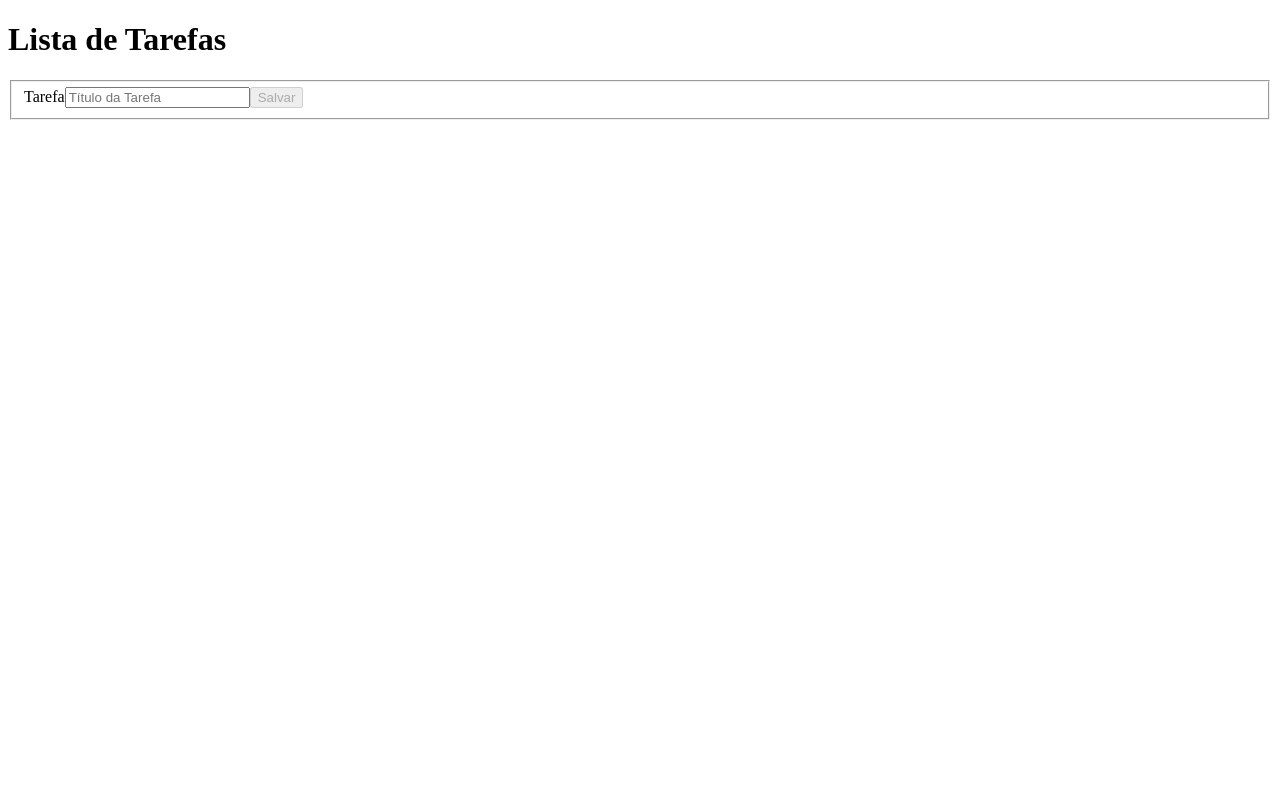
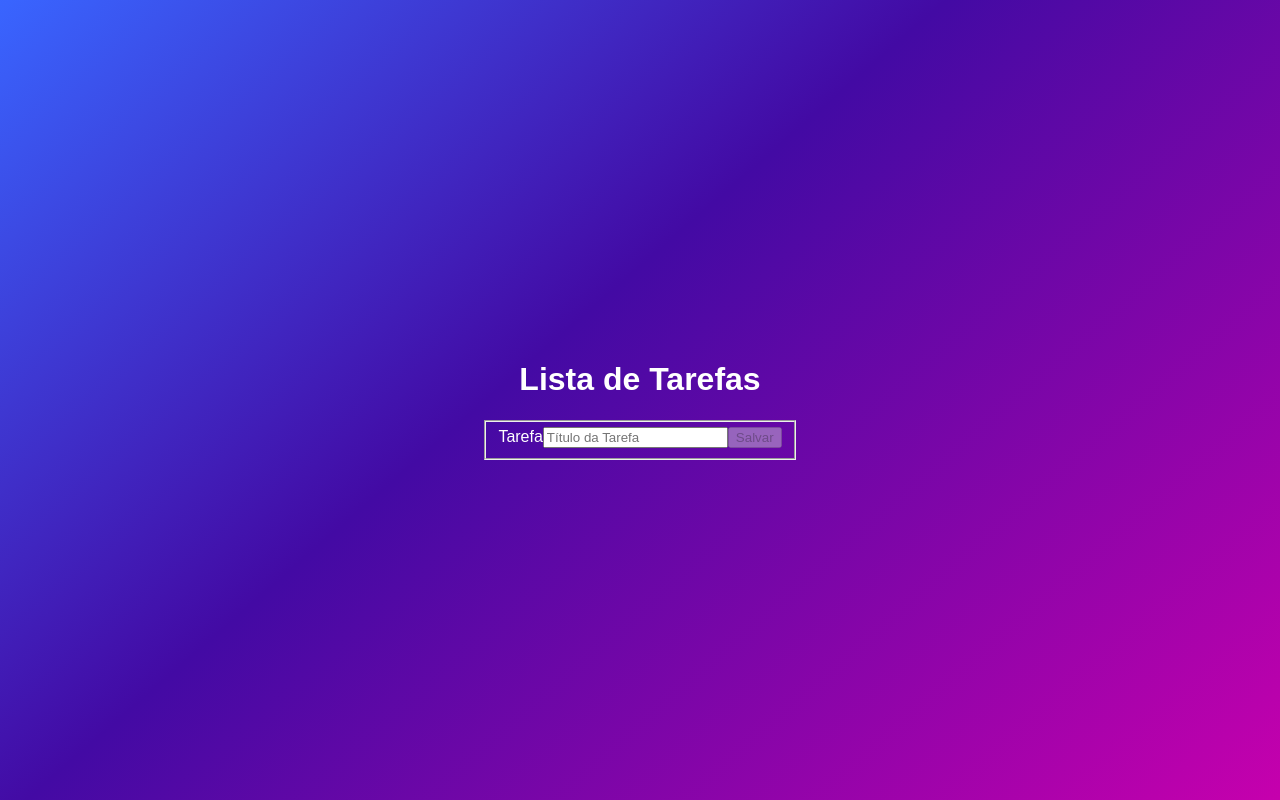
Before and after one commit to gabrielbugarelli/todo-app-angular, an Angular app: page / in a window 1280 px wide. Built offline with nearby package versions, Linux system fonts and the light colour scheme.

Commit message:
feat: global styles

```diff
--- a/src/styles.css
+++ b/src/styles.css
@@ -1 +1,14 @@
-/* You can add global styles to this file, and also import other style files */
+body {
+  height: 100vh;
+  display: flex;
+  align-items: center;
+  justify-content: center;
+  font-family: "Montserrat", sans-serif;
+  text-align: center;
+  color: white;
+
+  margin: auto;
+
+  background: rgb(57,101,255);
+  background: linear-gradient(139deg, rgba(57,101,255,1) 0%, rgba(67,10,164,1) 43%, rgba(198,0,173,1) 100%);
+}
```
